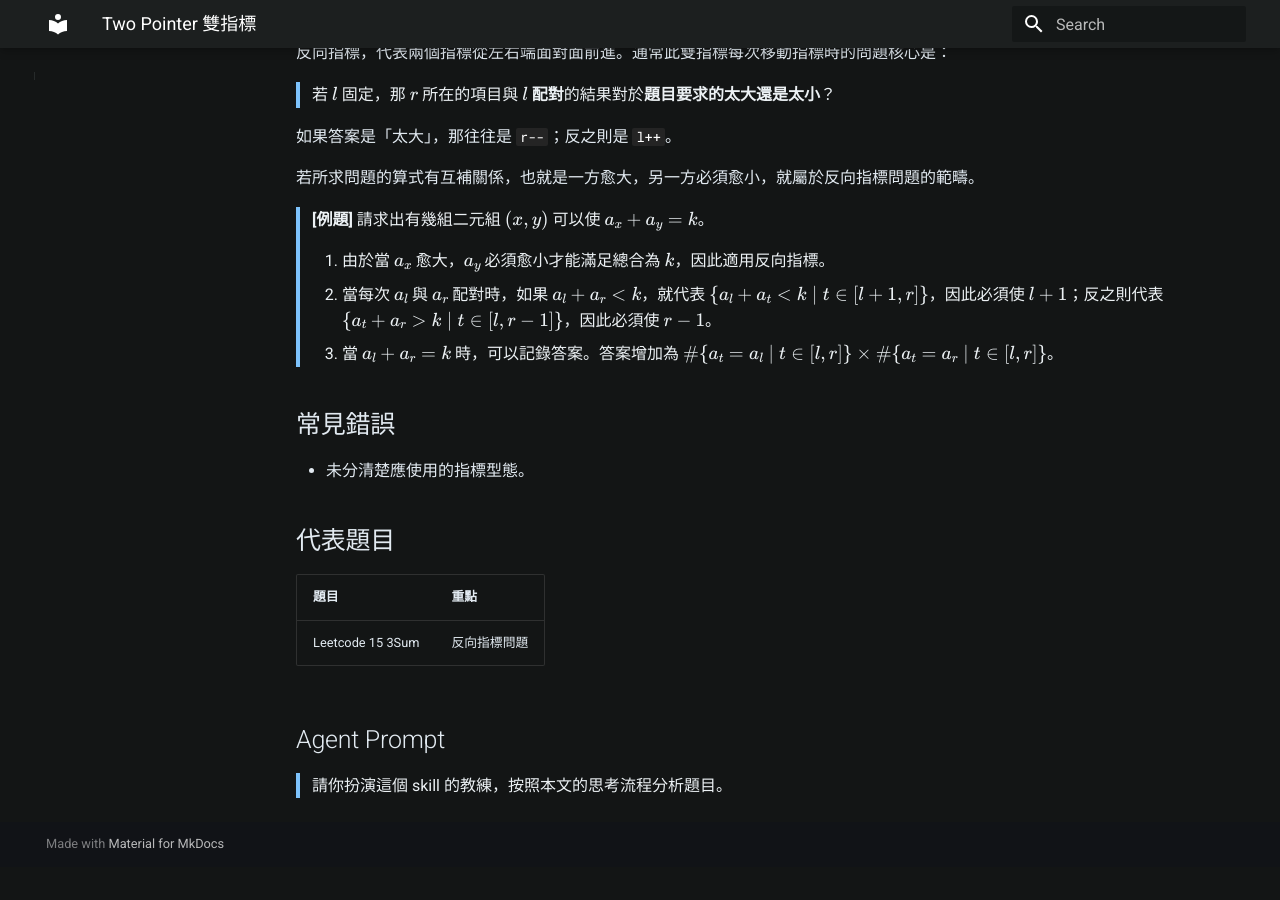
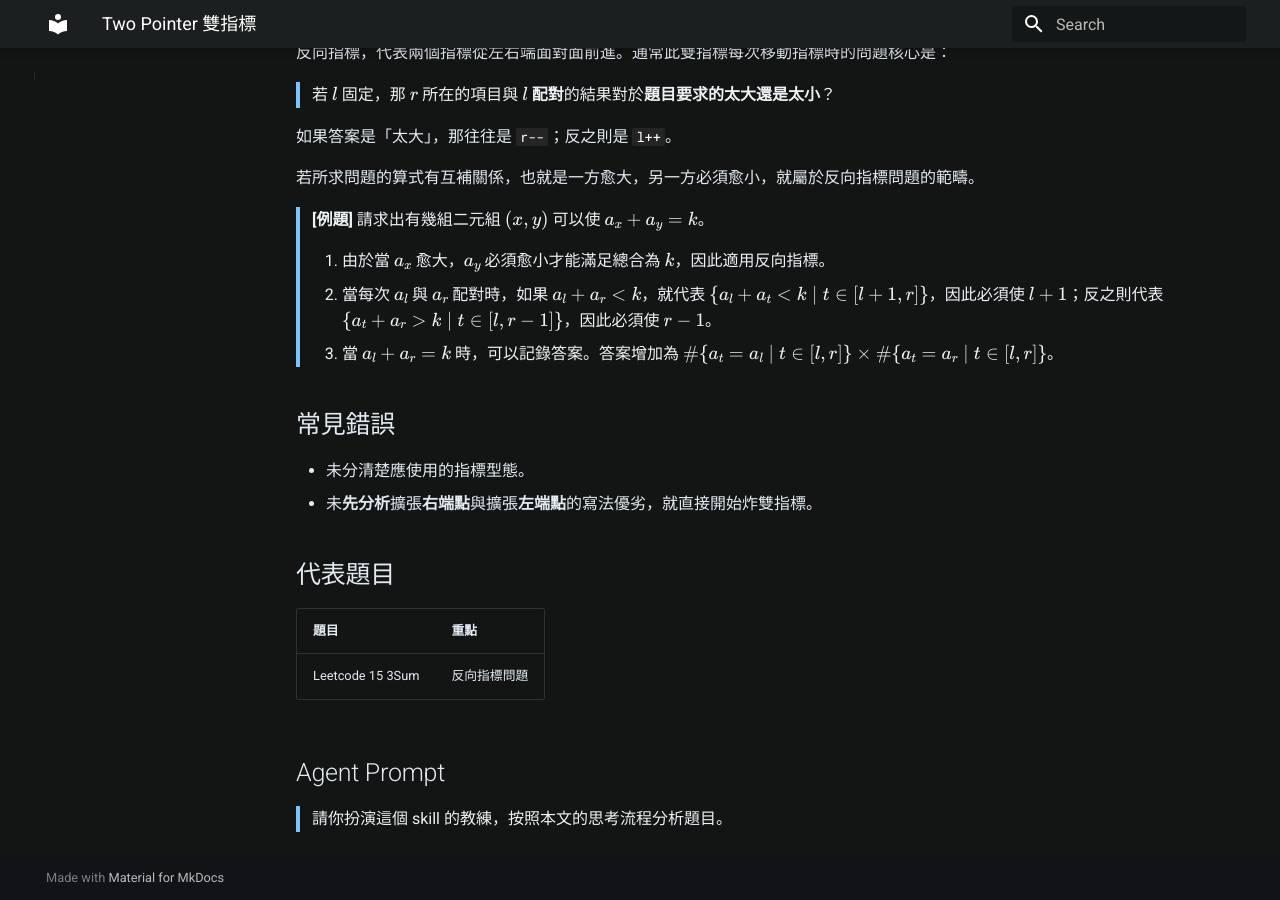
Before and after one commit to emmetthor/Coding_Practice, an MkDocs documentation site: the page built from docs/techniques/sequence_algorithms/two_pointer.md, in a window 1280 px wide and 900 px high, scrolled down 1183 px. Built offline with MkDocs 1.6.1 and Material for MkDocs 9.7.7, drawn with Linux system fonts in a browser that asks for light colours; old or Windows-style settings are respelled for this version of MkDocs; before the commit the page ends 2050 px from its top, so only the background shows below that.

Commit message:
完成雙指標筆記 (#32)

```diff
--- a/docs/techniques/sequence_algorithms/two_pointer.md
+++ b/docs/techniques/sequence_algorithms/two_pointer.md
@@ -59,6 +59,7 @@ for (int i = 0, j = 0; i < n; i++)
 ## 常見錯誤
 
 - 未分清楚應使用的指標型態。
+- 未**先分析**擴張**右端點**與擴張**左端點**的寫法優劣，就直接開始炸雙指標。
 
 ## 代表題目
 
```
